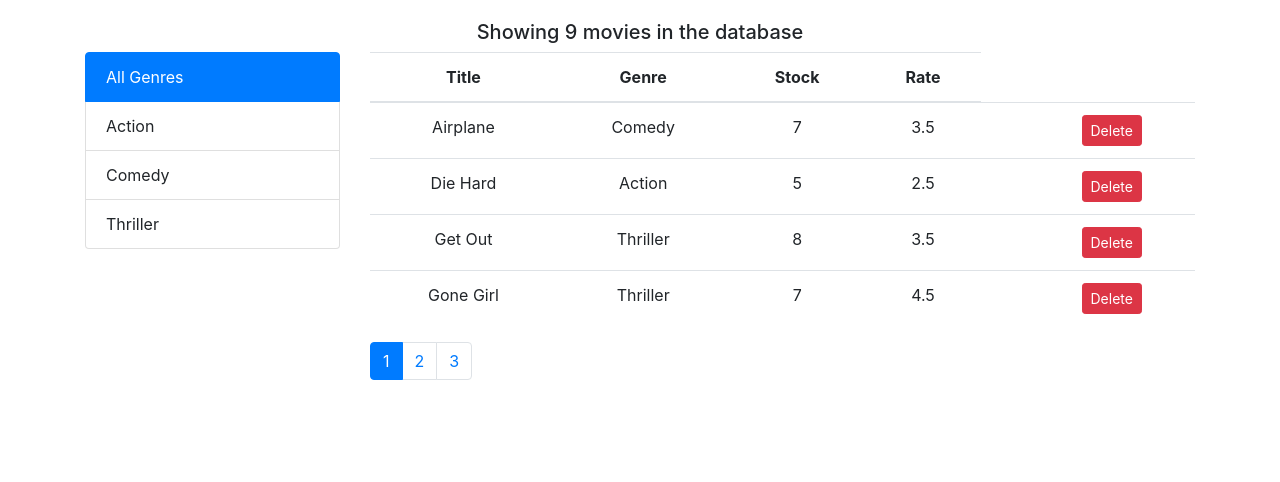
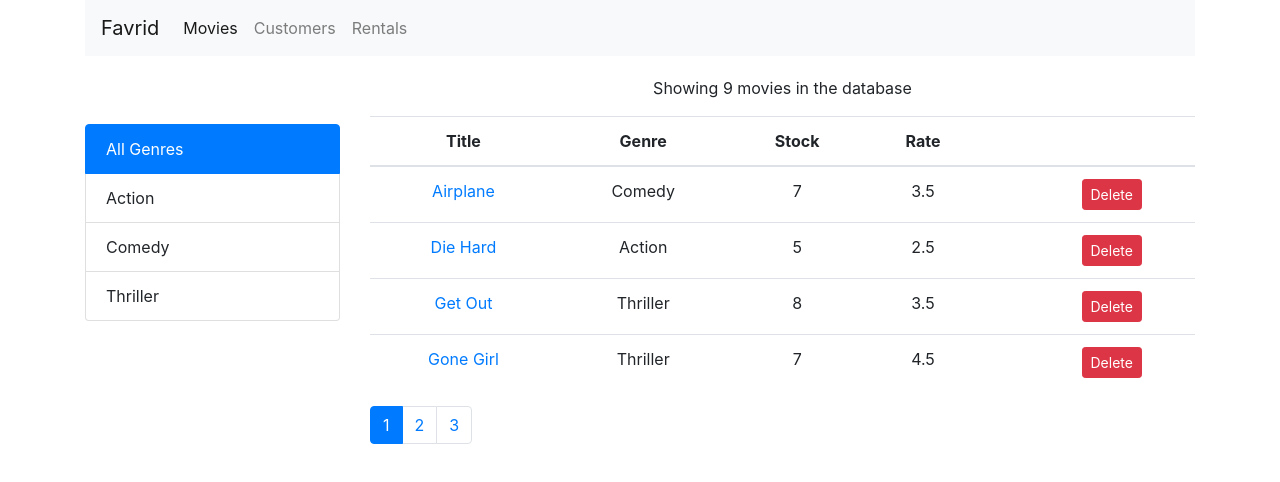
Before and after one commit to basit-nickelfox/favrid, a React (Create React App) app: page /movies in a window 1280 px wide. Shown: the top 482 px of the page. Built offline with nearby package versions, Linux system fonts and the light colour scheme.

Commit message:
implemented Routes for the app with addition of navbar component

```diff
--- a/src/App.js
+++ b/src/App.js
@@ -1,9 +1,27 @@
-import React from "react";
+import React, { Component } from "react";
 import AllMovies from './components/allMovies';
-export default function App() {
+import Navbar from "./common/navbar";
+import {Route,Redirect,Switch} from 'react-router-dom';
+import Customers from './components/customers';
+import Rentals from './components/rentals';
+import NotFound from './components/notFound';
+import MovieForm from "./components/movieForm";
+// import './App.css';
+export default class App extends Component {
+  render(){
   return (
    <main className="container">
-      <AllMovies/>
+       <Navbar/>
+        <Switch>
+      <Route path='/movies' component={AllMovies}/>
+      <Route path='/customers' component={Customers}/>
+      <Route path='/not-found' component={NotFound}/>
+      <Route path='/rentals' component={Rentals}/>
+      <Route path='/movie/:id?' component={MovieForm}/>
+      <Redirect from='/' exact to='/movies'/>
+      <Redirect to='/not-found'/>
+      </Switch>
    </main>
   );
+  }
 }
--- a/src/common/listGroup.jsx
+++ b/src/common/listGroup.jsx
@@ -2,7 +2,7 @@
 export const ListGroup=(props)=> {
 
         return(
-            <ul className="list-group">
+            <ul className="list-group mt-5">
                 {props.allGenres.map(genre=>
                 <li key={genre._id} className={props.genreName===genre.name ?"list-group-item active":"list-group-item"} style={{cursor:'pointer'}} onClick={()=>props.handleList(genre.name)}>{genre.name}</li>
                 )}
--- /dev/null
+++ b/src/common/navbar.jsx
@@ -0,0 +1,36 @@
+import React from 'react';
+import {NavLink,Link} from 'react-router-dom';
+const Navbar=()=>{
+    return(
+        <nav className="navbar navbar-expand-lg navbar-light bg-light">
+        <Link className="navbar-brand" to="/">
+          Favrid
+        </Link>
+        <button
+          className="navbar-toggler"
+          type="button"
+          data-toggle="collapse"
+          data-target="#navbarNavAltMarkup"
+          aria-controls="navbarNavAltMarkup"
+          aria-expanded="false"
+          aria-label="Toggle navigation"
+        >
+          <span className="navbar-toggler-icon" />
+        </button>
+        <div className="collapse navbar-collapse" id="navbarNavAltMarkup">
+          <div className="navbar-nav">
+            <NavLink className="nav-item nav-link" to="/movies">
+              Movies
+            </NavLink>
+            <NavLink className="nav-item nav-link" to="/customers">
+              Customers
+            </NavLink>
+            <NavLink className="nav-item nav-link" to="/rentals">
+              Rentals
+            </NavLink>
+          </div>
+        </div>
+      </nav>
+    );
+}
+export default Navbar;
--- a/src/components/allMovies.jsx
+++ b/src/components/allMovies.jsx
@@ -46,11 +46,10 @@
 
         return (
             <div>
+
                 <div>
 
-                    <h5 style={{ textAlign: 'center' }}>
-                        {count === 0 ?
-                            '' : 'Showing ' + count + ' movies in the database'}</h5>
+
                 </div>
                 <div className='row'>
                     {
@@ -62,7 +61,9 @@
                             </div>
                     }
                     <div className='col-md-9  col-sm-8' style={{ textAlign: "center" }}>
-
+                        <p>
+                            {count === 0 ?
+                                '' : 'Showing ' + count + ' movies in the database'}</p>
                         {
                             genreName === 'All Genres' && count === 0 ? '' :
                                 (count === 0 ?
--- /dev/null
+++ b/src/components/customers.jsx
@@ -0,0 +1,7 @@
+import React from 'react';
+const Customers=()=>{
+    return (
+    <h3>Customers</h3>
+    );
+}
+export default Customers;
--- /dev/null
+++ b/src/components/movieForm.jsx
@@ -0,0 +1,12 @@
+import React from 'react';
+const MovieForm=({match,history})=>{
+    return (
+        <div>
+    <h3>MovieForm {match.params.id}</h3>
+    <button className="btn btn-primary" onClick={()=>history.push('/movies')}>Save</button>
+    </div>
+    );
+
+}
+
+export default MovieForm;
--- a/src/components/moviesTable.jsx
+++ b/src/components/moviesTable.jsx
@@ -1,5 +1,6 @@
 import React from 'react';
 import { Like } from '../common/like';
+import { Link } from 'react-router-dom';
 export const MoviesTable = (props) => {
     const { movies, onDelete, onLike, onSort, sortOrder } = props;
 
@@ -12,6 +13,8 @@
                     <th onClick={() => onSort('genre')}>Genre <i className={sortIcon()} /></th>
                     <th onClick={() => onSort('numberInStock')}>Stock <i className={sortIcon()} /></th>
                     <th onClick={() => onSort('dailyRentalRate')}>Rate<i className={sortIcon()} /></th>
+                    <th></th>
+                    <th></th>
                 </tr>
             </thead>
             <tbody>
@@ -20,7 +23,7 @@
                     movies.map(movie =>
                         <tr key={movie._id}>
                             <td>
-                                {movie.title}
+                              <Link to={`/movie/${movie._id}`}>{movie.title}</Link>
                             </td>
                             <td>
                                 {movie.genre.name}
--- /dev/null
+++ b/src/components/notFound.jsx
@@ -0,0 +1,7 @@
+import React from 'react';
+const NotFound=()=>{
+    return (
+    <h3>NotFound</h3>
+    );
+}
+export default NotFound;
--- /dev/null
+++ b/src/components/rentals.jsx
@@ -0,0 +1,7 @@
+import React from 'react';
+const Rentals=()=>{
+    return (
+    <h3>Rentals</h3>
+    );
+}
+export default Rentals;
--- a/src/index.css
+++ b/src/index.css
@@ -1,6 +1,6 @@
 body {
   margin: 0;
-  padding: 20px 0 0 0;
+  padding: 0 0 0 0;
   font-family: -apple-system, BlinkMacSystemFont, "Segoe UI", "Roboto", "Oxygen",
     "Ubuntu", "Cantarell", "Fira Sans", "Droid Sans", "Helvetica Neue",
     sans-serif;
@@ -12,3 +12,6 @@
   font-family: source-code-pro, Menlo, Monaco, Consolas, "Courier New",
     monospace;
 }
+.navbar{
+  margin-bottom: 20px;
+}
--- a/src/index.js
+++ b/src/index.js
@@ -1,5 +1,6 @@
 import React from 'react';
 import ReactDOM from 'react-dom';
+import {BrowserRouter} from 'react-router-dom';
 // import { BrowserRouter as Router, Route } from 'react-router-dom';
 import '../node_modules/bootstrap/dist/css/bootstrap.min.css';
 import App from './App';
@@ -11,4 +12,8 @@
 // import Show from './components/Show';
 
 
-ReactDOM.render(<App/>,document.getElementById('root'));
+ReactDOM.render(
+    <BrowserRouter>
+    <App/>
+    </BrowserRouter>
+    ,document.getElementById('root'));
```
